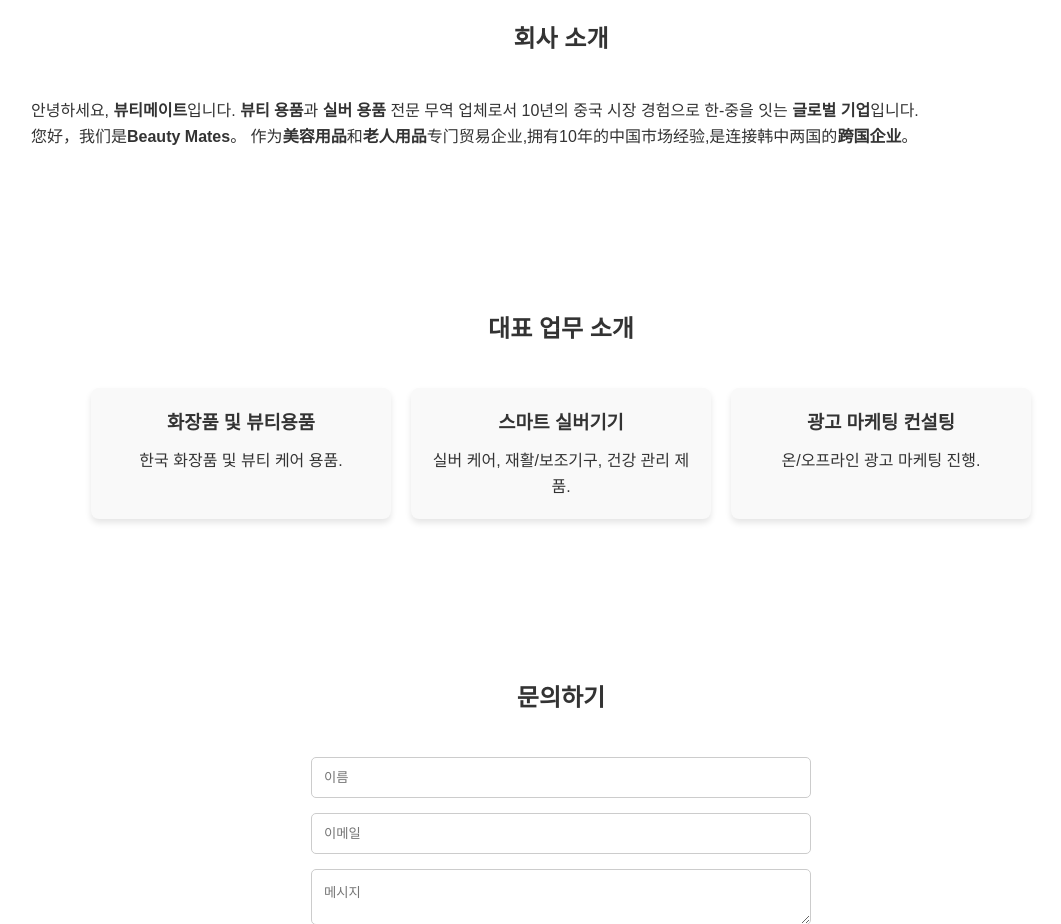
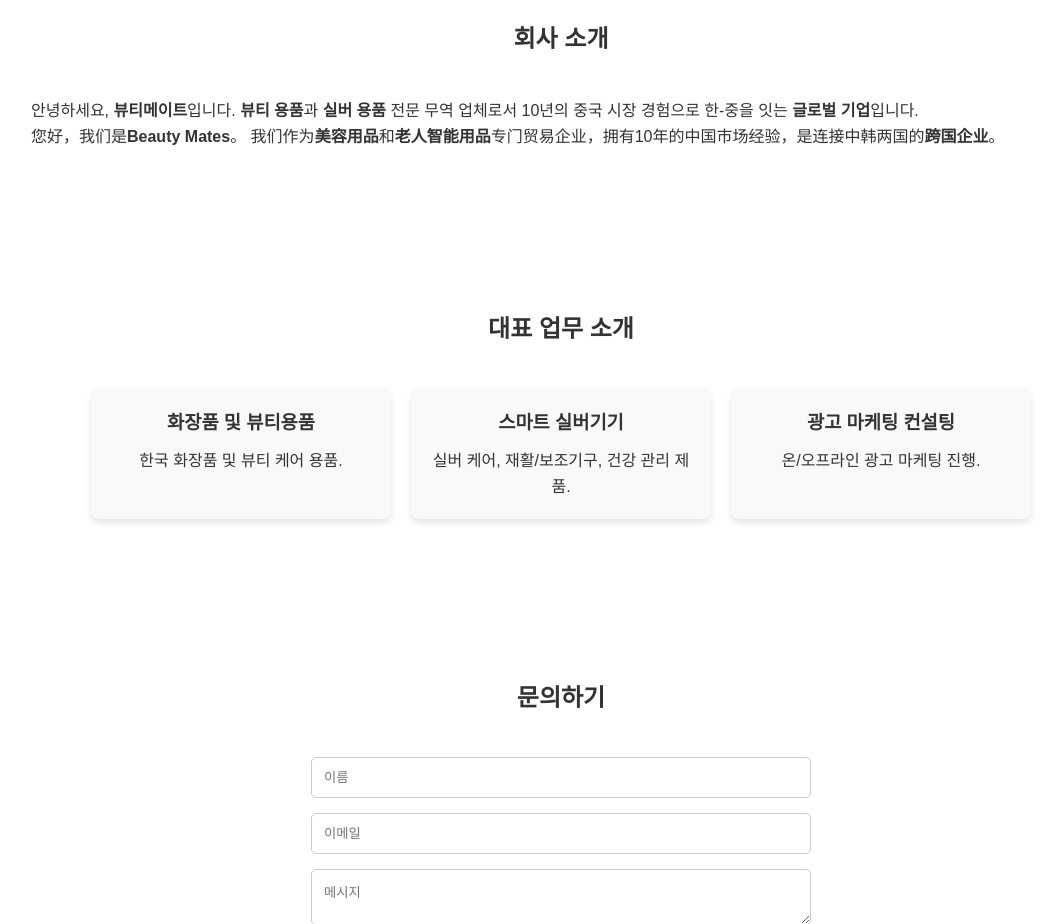
Before and after one commit to Monte-Christo-Edmon-Dantes/my-landing-page, a plain HTML site: page index.html in a window 1280 px wide. Shown: the part 860-1784 px from the top of the page, without its empty margins (79-1140 px from the left). Drawn offline with Linux system fonts and the light colour scheme.

Commit message:
Update index.html

```diff
--- a/index.html
+++ b/index.html
@@ -33,7 +33,7 @@
   <section id="about">
     <h2>회사 소개</h2>
     <p>안녕하세요, <b>뷰티메이트</b>입니다. <b>뷰티 용품</b>과 <b>실버 용품</b> 전문 무역 업체로서 10년의 중국 시장 경험으로 한-중을 잇는 <b>글로벌 기업</b>입니다.</p>
-    <p>您好，我们是<b>Beauty Mates</b>。 作为<b>美容用品</b>和<b>老人用品</b>专门贸易企业,拥有10年的中国市场经验,是连接韩中两国的<b>跨国企业</b>。</p>
+    <p>您好，我们是<b>Beauty Mates</b>。 我们作为<b>美容用品</b>和<b>老人智能用品</b>专门贸易企业，拥有10年的中国市场经验，是连接中韩两国的<b>跨国企业</b>。</p>
   </section>
 
   <!-- 서비스 -->
```
